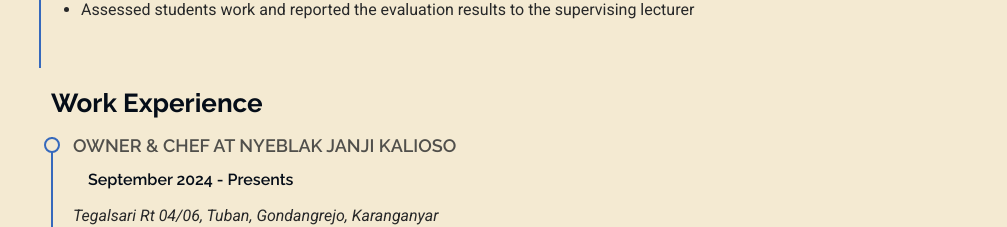
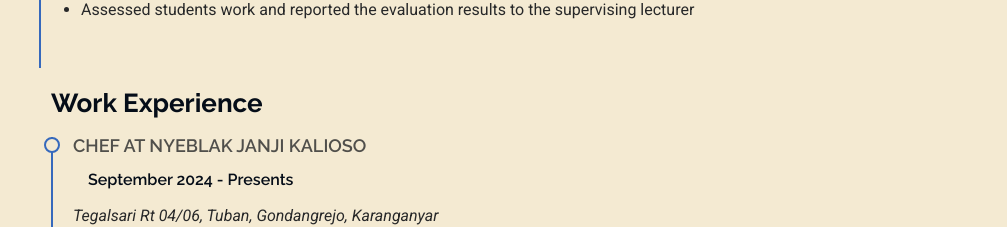
Before and after one commit to McPhee941/CV-MC-Prasetyo, a plain HTML site: page index.html in a window 1280 px wide. Shown: the part 4920-5147 px from the top of the page, without its empty margins (273-1280 px from the left). Drawn offline with Linux system fonts and the light colour scheme.

Commit message:
Update index.html

```diff
--- a/index.html
+++ b/index.html
@@ -358,7 +358,7 @@
             <div class="container section-title" data-aos="fade-up" p class="text-justify" style="text-align: justify;">
             <h3 class="resume-title">Work Experience</h3>
             <div class="resume-item">
-              <h4>Owner & Chef at Nyeblak Janji Kalioso</h4>
+              <h4>Chef at Nyeblak Janji Kalioso</h4>
               <h5>September 2024 - Presents</h5>
               <p><em>Tegalsari Rt 04/06, Tuban, Gondangrejo, Karanganyar</em></p>
               <ul>
```
